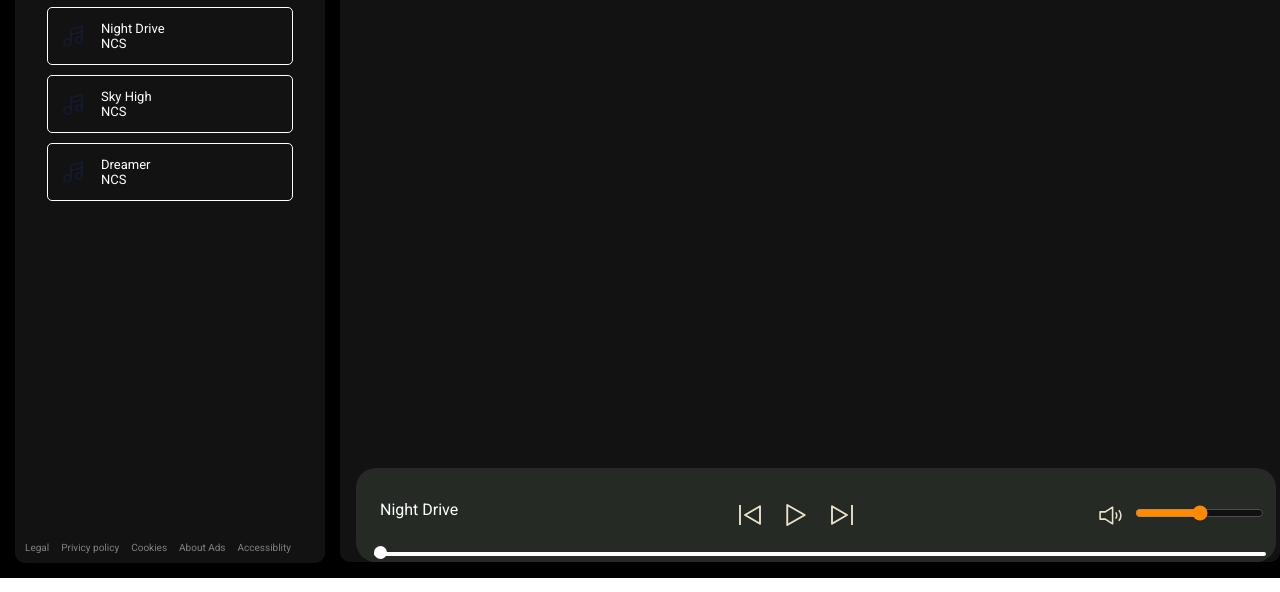
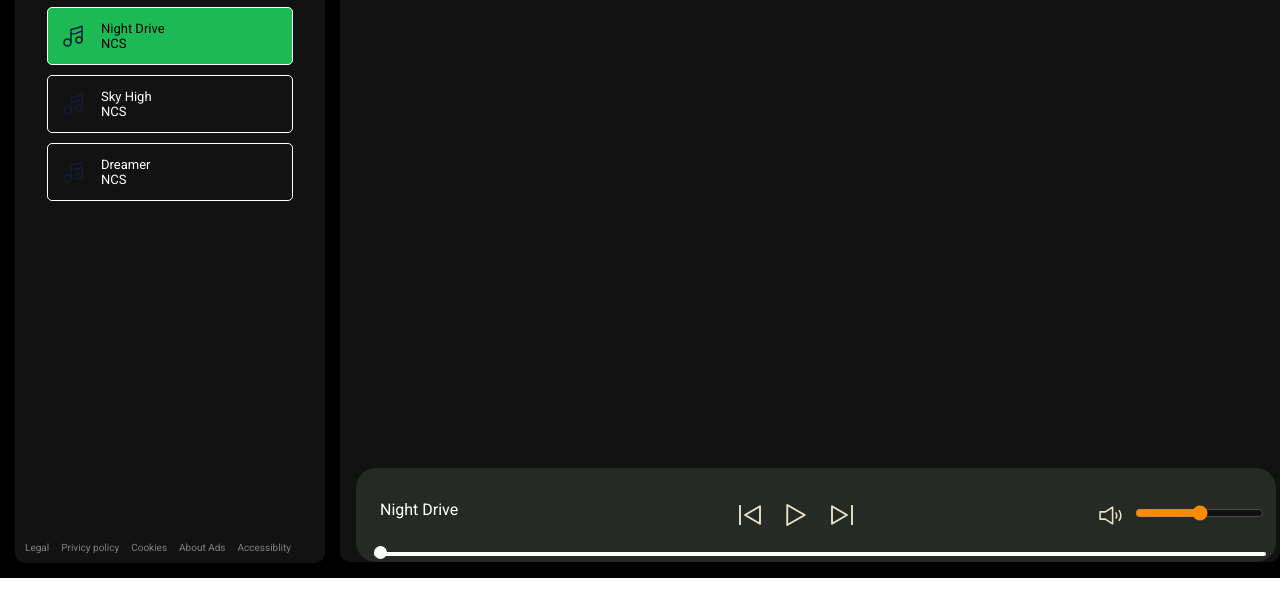
Before and after one commit to vivek48u/SunoGana, a website: page public/index.html in a window 1280 px wide. Shown: the part 208-800 px from the top of the page. Drawn offline with Linux system fonts and the light colour scheme.

Commit message:
Style active song list items
Add styles for active song list items.

```diff
--- a/public/style.css
+++ b/public/style.css
@@ -287,6 +287,10 @@
 .close{
     display: none;
 }
+.songlist li.active {
+  background: #1db954;
+  color: black;
+}
 
 @media (max-width:1200px) {
     .body{
@@ -359,6 +363,7 @@
         gap:13px;
     }
 }
+
 @media(max-width:400){
     .card{
         width:84vw;
```
